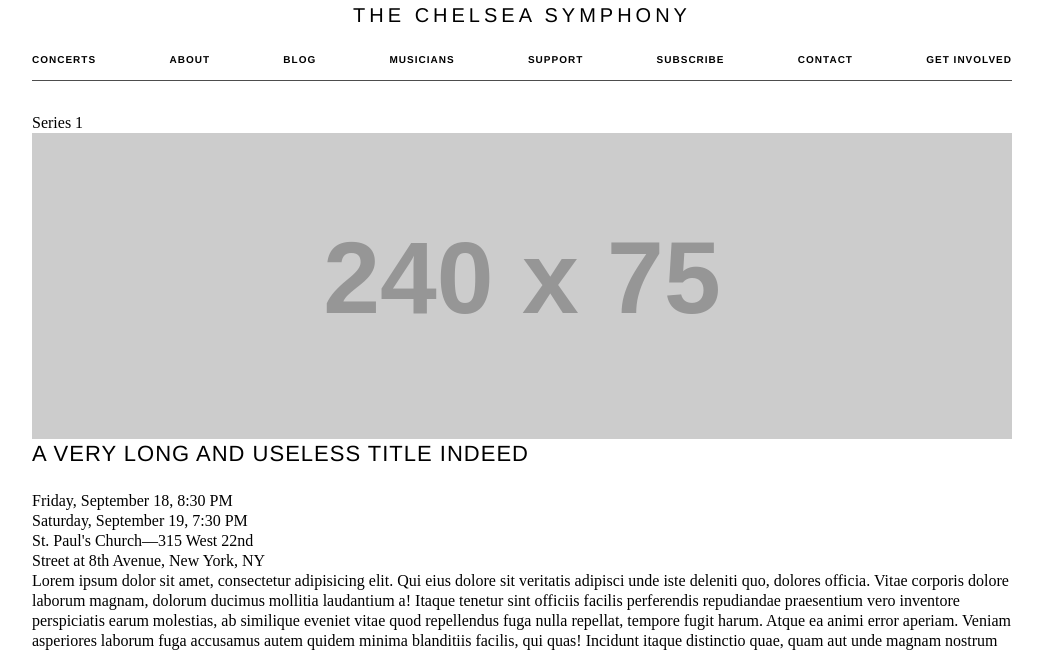
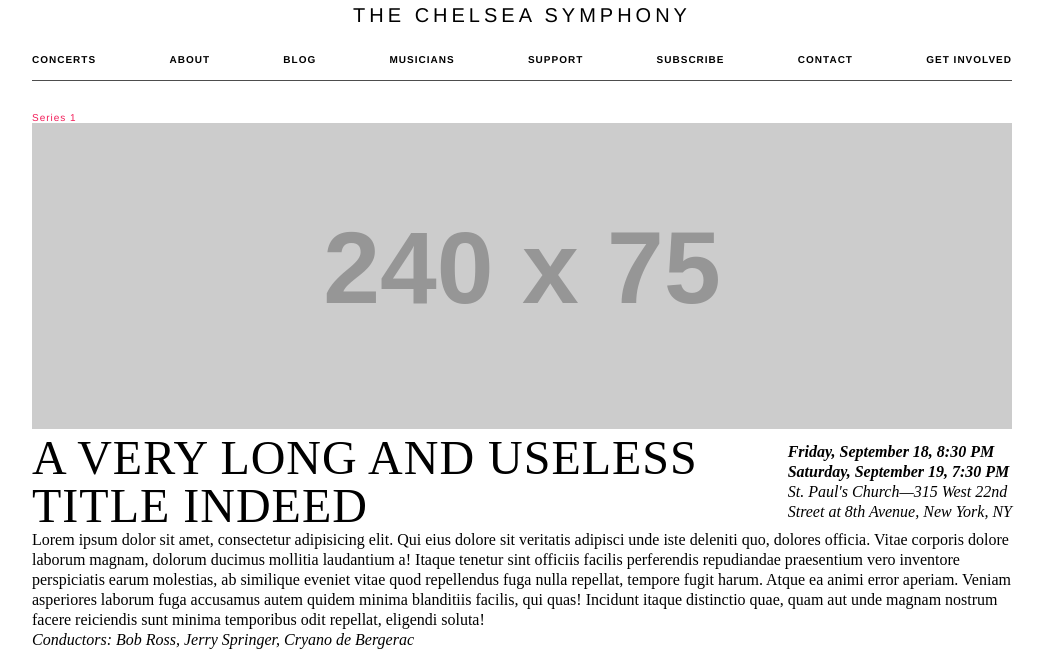
Before and after one commit to nbuonin/tcs-prototype, a website: page concert.html in a window 1280 px wide. Shown: the part 127-780 px from the top of the page, without its empty margins (118-1163 px from the left). Drawn offline with nearby package versions, Linux system fonts and the light colour scheme; placeholder pictures from the web are drawn by us.

Commit message:
theming on concert page - title, date and location

```diff
--- a/concert.html
+++ b/concert.html
@@ -90,7 +90,7 @@
 
     <main>
       <div class="container">
-        <article class="concert">
+        <article id="concert">
           <p class="concert-tag">
             Series 1
           </p>
@@ -182,7 +182,7 @@
             </div>
             <div class="concert-soloist-image">
               <div class="concert-soloist-image-container">
-                <img src="http://placehold.it/200x250" alt="">
+                <img src="images/bob_ross.jpg" alt="">
               </div>
             </div>
             <div class="concert-soloist-bio">
--- a/scss/layout/_concert-page.scss
+++ b/scss/layout/_concert-page.scss
@@ -0,0 +1,53 @@
+#concert {
+  .concert-tag {
+    @extend %hp-section-tag;
+  }
+}
+
+#concert .concert-title-info {
+  display: flex;
+  flex-flow: column nowrap;
+
+  @include respond-to(medium-plus) {
+    flex-flow: row nowrap;
+    justify-content: space-between;
+    align-items: center;
+  }
+  .concert-name {
+    @extend %serif-display;
+    //@extend %hp-section-name;
+    font-size: 3em;
+    text-transform: uppercase;
+    line-height: 1em;
+    padding-right: 1em;
+
+    @include respond-to(medium-plus) {
+      margin-bottom: 0;
+    }
+  }
+
+  .concert-date-location {
+    font-style: italic;
+    white-space: nowrap;
+    .concert-date {
+      font-weight: 600;
+    }
+    @include respond-to(medium-plus) {
+      //align-self: flex-end;
+    }
+  }
+}
+
+#concert .concert-copy-container {
+  .concert-conductors {
+    font-style: italic;
+  }
+}
+
+#concert .concert-program {
+
+}
+
+#concert .concert-soloits {
+
+}
```
Also changed, not shown: css/styles.css.
